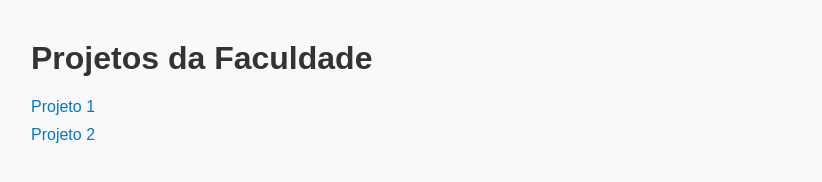
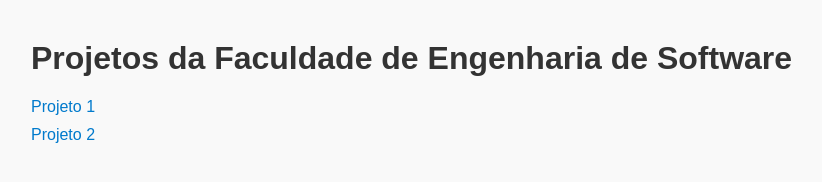
Before and after one commit to renzovaz/College-Projects, a plain HTML site: page index.html in a window 1280 px wide. Shown: the whole page, without its empty margins (9-831 px from the left). Drawn offline with Linux system fonts and the light colour scheme.

Commit message:
anexo do meu site ao repositório

```diff
--- a/index.html
+++ b/index.html
@@ -13,11 +13,11 @@
   </style>
 </head>
 <body>
-  <h1>Projetos da Faculdade</h1>
+  <h1>Projetos da Faculdade de Engenharia de Software</h1>
   <ul>
     <li><a href="pasta1/">Projeto 1</a></li>
     <li><a href="pasta2/">Projeto 2</a></li>
-    <!-- Adicione mais links conforme necessário -->
+
   </ul>
 </body>
 </html>
```
